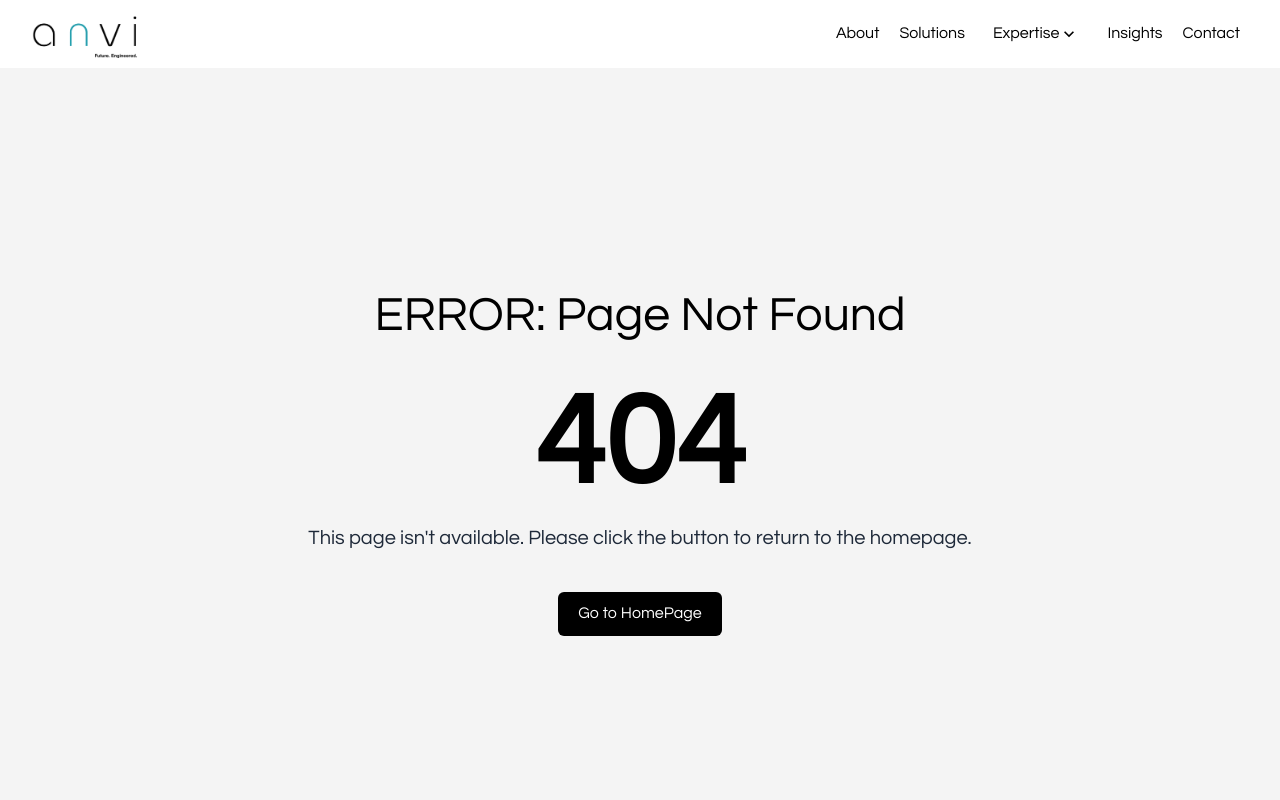
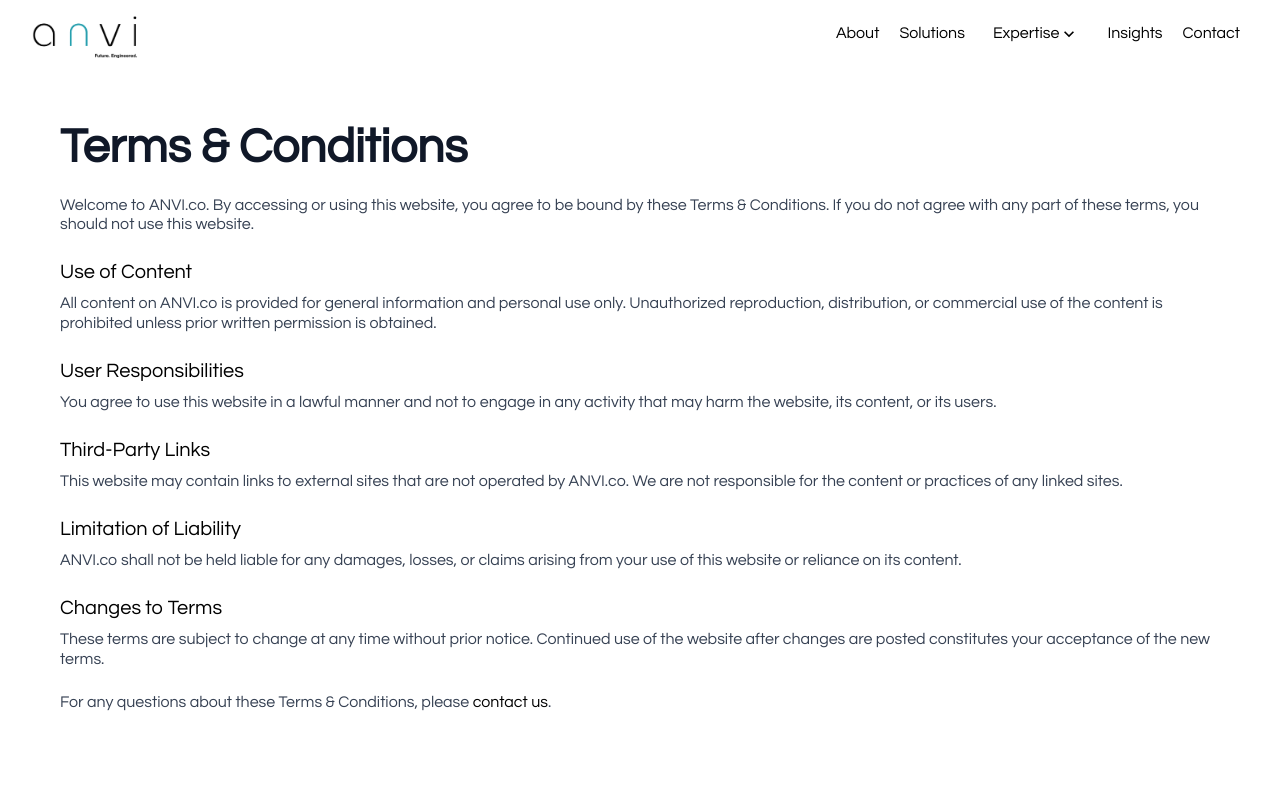
Before and after one commit to sandeepreddy2429/ANVI-WEBAPP, a React (Vite) app: page /terms-and-conditions in a window 1280 px wide. Shown: the top 800 px of the page. Built offline with nearby package versions, Linux system fonts and the light colour scheme.

Commit message:
footer files

```diff
--- a/src/App.jsx
+++ b/src/App.jsx
@@ -6,6 +6,8 @@ import Insights from "./pages/Insights";
 import Contact from "./pages/Contact";
 import PrivacyPolicy from "./pages/PrivacyPolicy";
 import NotFound from "./pages/NotFound";
+import TermsAndConditions from "./pages/TermsandConditions";
+import Disclaimer from "./pages/Disclaimer";
 
 import Robotics from "./pages/Expertise/Robotics";
 import Space from "./pages/Expertise/Space";
@@ -34,6 +36,8 @@ function App() {
           <Route path="/insights" element={<Insights />} />
           <Route path="/contact" element={<Contact />} />
           <Route path="/privacy-policy" element={<PrivacyPolicy />} />
+          <Route path="/terms-and-conditions" element={<TermsAndConditions />} />
+          <Route path="/disclaimer" element={<Disclaimer />} />
 
           {/* Expertise subpages */}
           <Route path="/robotics" element={<Robotics />} />
--- /dev/null
+++ b/src/pages/Disclaimer.jsx
@@ -0,0 +1,53 @@
+import React from 'react';
+import ContactUs from '../components/ContactUs';
+export default function Disclaimer() {
+  return (
+    <>
+    <section className="min-h-screen bg-white flex items-start justify-center md:grow max-md:px-0 px-10 ">
+      <div className="max-w-[1600px] h-auto w-full p-8 ">
+        <h1 className="text-4xl md:text-6xl font-bold md:mb-10 mb-5 text-gray-900">Disclaimer</h1>
+
+        <p className="mb-4 text-gray-700">
+          The information provided on ANVI.co is for general informational purposes only.
+          All content on this site is provided “as is” without any representations or warranties,
+          express or implied.
+        </p>
+
+        <p className="mb-4 text-gray-700">
+          ANVI.co makes no warranties or guarantees regarding the accuracy, completeness,
+          or suitability of the information provided. Any reliance you place on such information
+          is strictly at your own risk.
+        </p>
+
+        <p className="mb-4 text-gray-700">
+          In no event shall ANVI.co be liable for any loss or damage, including without limitation
+          indirect or consequential loss or damage, arising out of or in connection with the use
+          of this website.
+        </p>
+
+        <p className="mb-4 text-gray-700">
+          Through this website, you may be able to link to other websites that are not under
+          the control of ANVI.co. We have no control over the nature, content, and availability
+          of those sites.
+        </p>
+
+        <p className="mb-4 text-gray-700">
+          This is a temporary disclaimer and may be updated at any time without prior notice.
+          Please{" "}
+          <a
+            href="mailto:info@anvi.co"
+            className="text-blue-600 hover:underline"
+          >
+            contact us
+          </a>{" "}
+          for any questions.
+        </p>
+
+
+      </div>
+    </section>
+
+    <ContactUs />
+    </>
+  );
+}
--- /dev/null
+++ b/src/pages/TermsAndConditions.jsx
@@ -0,0 +1,66 @@
+import React from 'react';
+import ContactUs from '../components/ContactUs';
+
+export default function TermsAndConditions() {
+  return (
+    <>
+    <section className="min-h-screen  bg-white md:flex items-start justify-center md:py-6  ">
+      <div className=" w-full max-w-[1600px] md:px-15 px-5 py-8">
+        <h1 className="text-4xl md:text-5xl font-bold mb-6 text-gray-900">
+          Terms & Conditions
+        </h1>
+
+        <p className="mb-4 text-gray-700">
+          Welcome to ANVI.co. By accessing or using this website, you agree to be bound by these
+          Terms & Conditions. If you do not agree with any part of these terms, you should not use
+          this website.
+        </p>
+
+        <h2 className="text-xl  mt-6 mb-2">Use of Content</h2>
+        <p className="mb-4 text-gray-700">
+          All content on ANVI.co is provided for general information and personal use only.
+          Unauthorized reproduction, distribution, or commercial use of the content is prohibited
+          unless prior written permission is obtained.
+        </p>
+
+        <h2 className="text-xl  mt-6 mb-2">User Responsibilities</h2>
+        <p className="mb-4 text-gray-700">
+          You agree to use this website in a lawful manner and not to engage in any activity
+          that may harm the website, its content, or its users.
+        </p>
+
+        <h2 className="text-xl  mt-6 mb-2">Third-Party Links</h2>
+        <p className="mb-4 text-gray-700">
+          This website may contain links to external sites that are not operated by ANVI.co.
+          We are not responsible for the content or practices of any linked sites.
+        </p>
+
+        <h2 className="text-xl mt-6 mb-2">Limitation of Liability</h2>
+        <p className="mb-4 text-gray-700">
+          ANVI.co shall not be held liable for any damages, losses, or claims arising from your use
+          of this website or reliance on its content.
+        </p>
+
+        <h2 className="text-xl  mt-6 mb-2">Changes to Terms</h2>
+        <p className="mb-4 text-gray-700">
+          These terms are subject to change at any time without prior notice. Continued use of the
+          website after changes are posted constitutes your acceptance of the new terms.
+        </p>
+
+        <p className="mt-6 text-gray-700">
+          For any questions about these Terms & Conditions, please{" "}
+          <a
+            href="mailto:info@anvi.co"
+            className="text-blue-600 hover:underline"
+          >
+            contact us
+          </a>.
+        </p>
+
+
+      </div>
+    </section>
+    <ContactUs />
+    </>
+  );
+}
```
